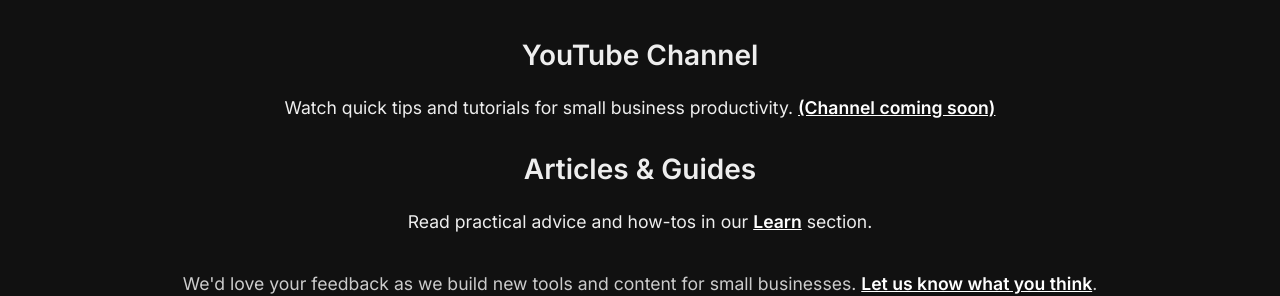
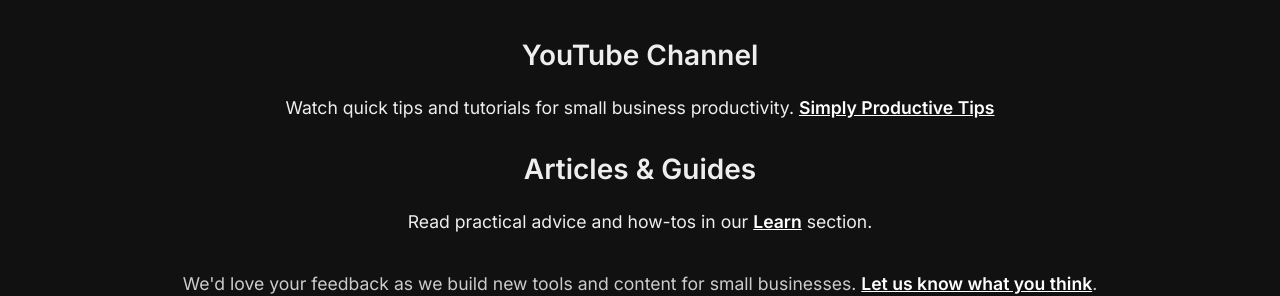
Before and after one commit to dbough/getsimplyproductive.com, a Jekyll site: the page built from index.md, in a window 1280 px wide and 900 px high, scrolled down 1018 px. Shown: the part 378-674 px from the top of the window. Built offline with Jekyll 4.4.1, drawn with Linux system fonts in a browser that asks for light colours.

Commit message:
adding youtube channel

```diff
--- a/index.md
+++ b/index.md
@@ -43,7 +43,7 @@ keywords: "productivity, small business, workflow, digital products, business ef
   <div class="learn-grid">
     <div class="learn-card">
       <h3>YouTube Channel</h3>
-      <p>Watch quick tips and tutorials for small business productivity. <a href="#">(Channel coming soon)</a></p>
+      <p>Watch quick tips and tutorials for small business productivity. <a href="https://www.youtube.com/channel/UCmdMGhsnMJxk8TrbOxMYL8w">Simply Productive Tips</a></p>
     </div>
     <div class="learn-card">
       <h3>Articles & Guides</h3>
```
